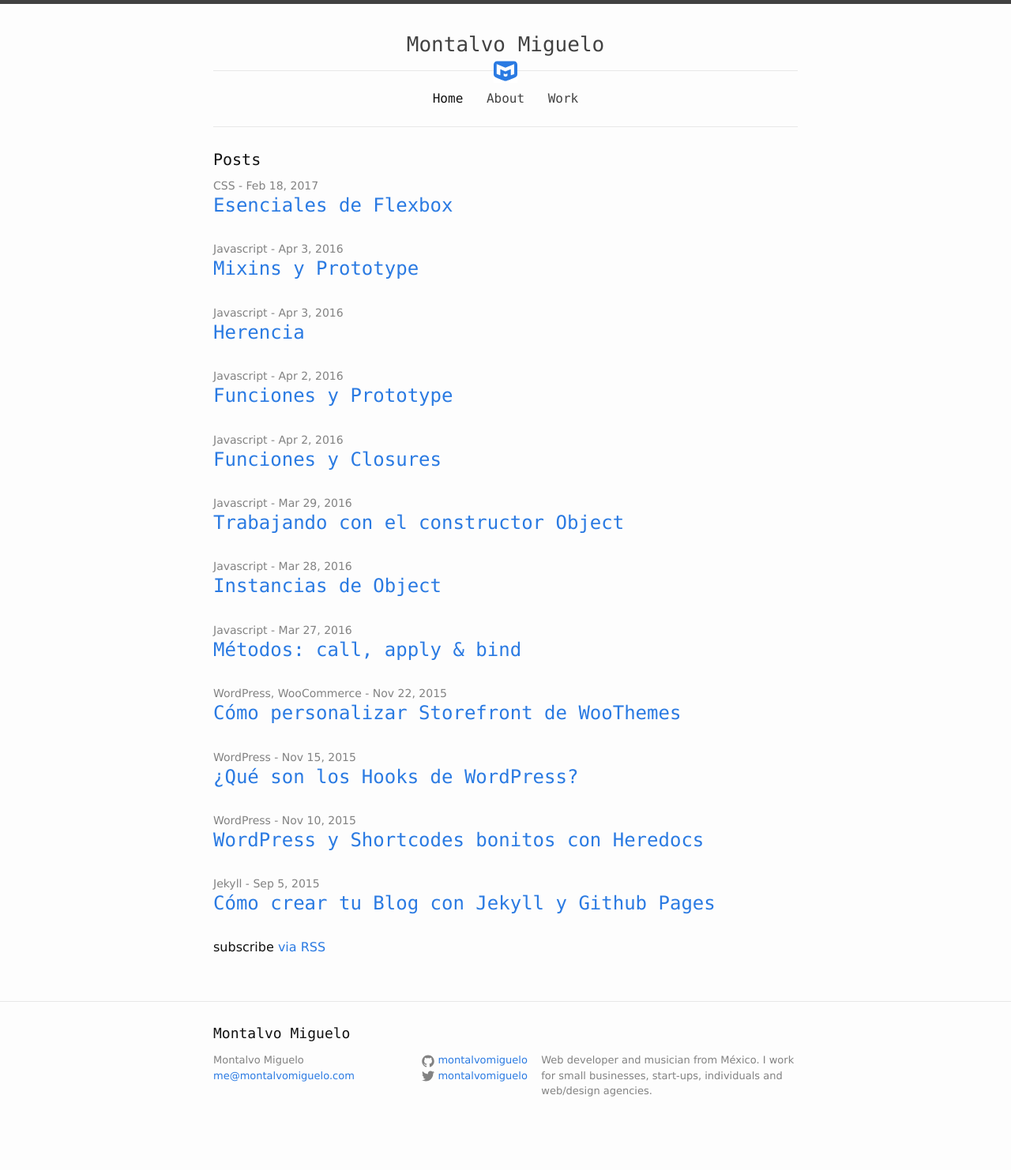
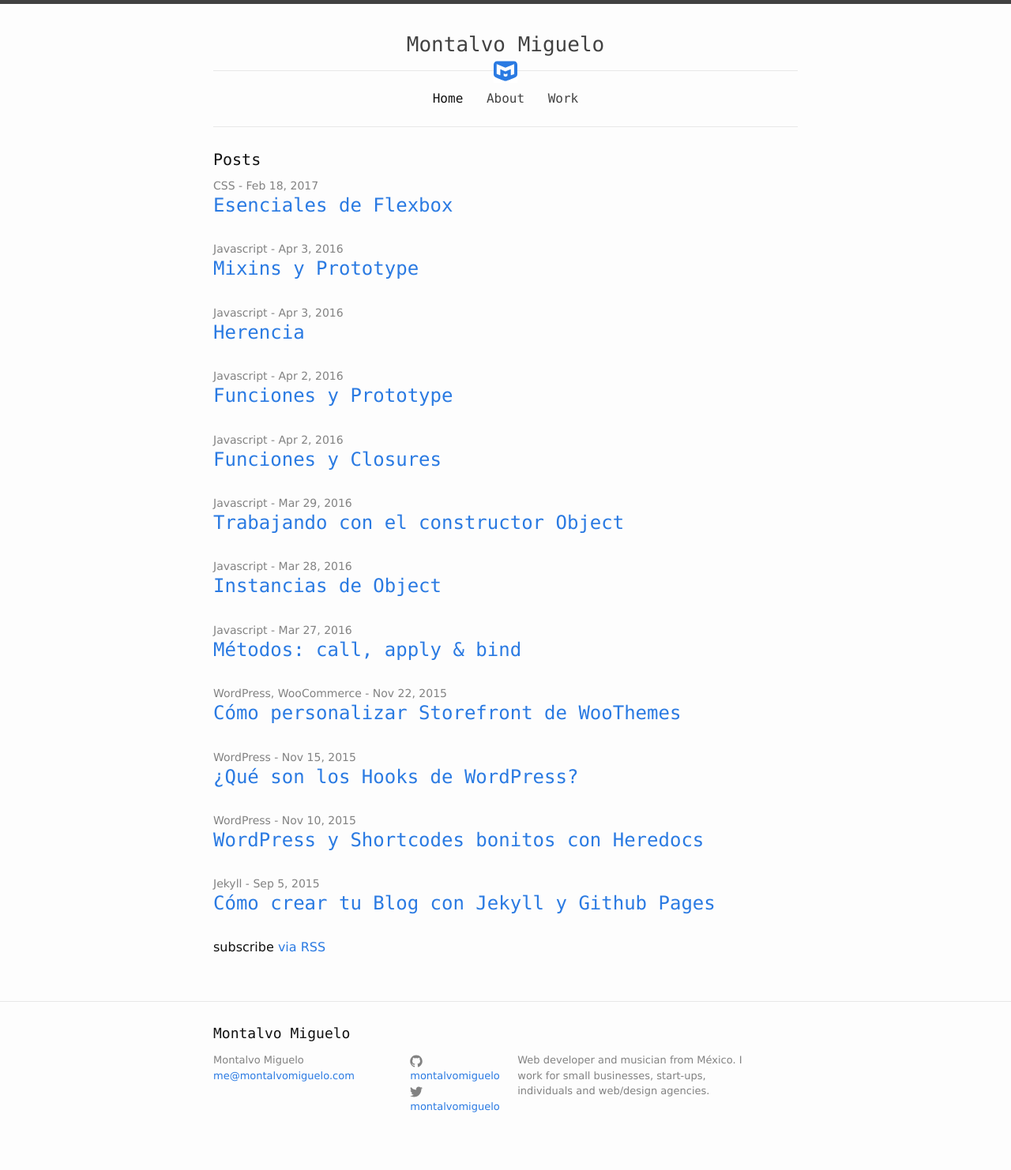
Before and after one commit to montalvomiguelo/montalvomiguelo.github.io, a Jekyll site: the page built from index.html, in a window 1280 px wide. Shown: the whole page at 79% size. Built offline with Jekyll 4.4.1, drawn with Linux system fonts in a browser that asks for light colours.

Commit message:
change box-sizing behavior

```diff
--- a/_sass/_base.scss
+++ b/_sass/_base.scss
@@ -6,6 +6,10 @@
 dl, dd, ol, ul, figure {
   margin: 0;
   padding: 0;
+}
+
+*, *:before, *:after {
+  box-sizing: border-box;
 }
 
 
@@ -165,17 +169,13 @@
  * Wrapper
  */
 .wrapper {
-  max-width: -webkit-calc(#{$content-width} - (#{$spacing-unit} * 2));
-  max-width:         calc(#{$content-width} - (#{$spacing-unit} * 2));
+  max-width: $content-width;
   margin-right: auto;
   margin-left: auto;
   padding-right: $spacing-unit;
   padding-left: $spacing-unit;
-  @extend %clearfix;
 
   @include media-query($on-laptop) {
-    max-width: -webkit-calc(#{$content-width} - (#{$spacing-unit}));
-    max-width:         calc(#{$content-width} - (#{$spacing-unit}));
     padding-right: $spacing-unit / 2;
     padding-left: $spacing-unit / 2;
   }
```
